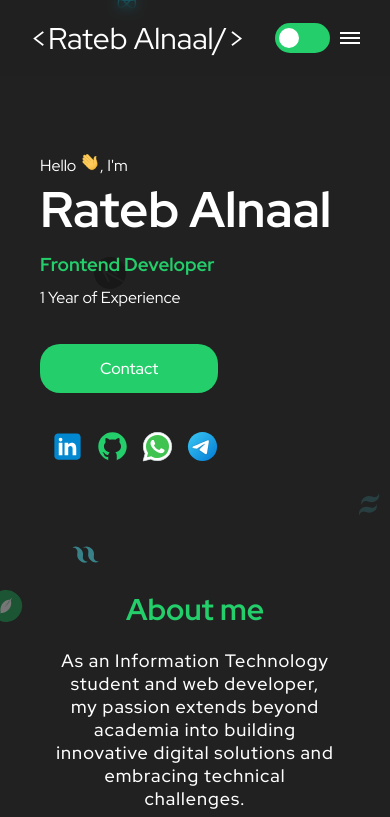
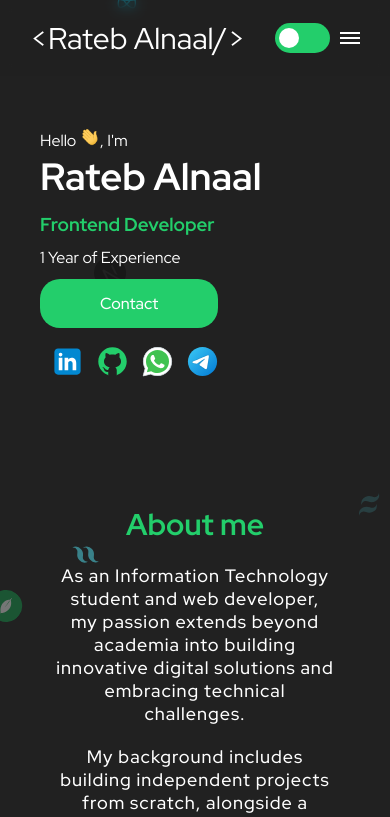
Before and after one commit to ratepnaal/Personal_Portofolio, a React (Create React App) app: page / in a window 390 px wide. Shown: the top 817 px of the page. Built offline with nearby package versions, Linux system fonts and the light colour scheme.

Commit message:
update ui for mobile

```diff
--- a/public/index.html
+++ b/public/index.html
@@ -11,6 +11,7 @@
 
     <title>Rateb Alnaal | Portfolio</title>
     <meta charset="utf-8" />
+    <meta name="viewport" content="width=device-width, initial-scale=1" />
 </head>
 
 <body>
--- a/src/components/Contact/styles.ts
+++ b/src/components/Contact/styles.ts
@@ -52,6 +52,7 @@ export const Container = styled.section`
 
 
   @media(max-width: 960px){
+    margin-top: 8rem;
     .contacts{
       flex-direction: column;
       div{
@@ -62,6 +63,22 @@ export const Container = styled.section`
 
   @media(max-width: 600px){
     padding: 0 1.5rem;
+  }
+
+  @media(max-width: 480px){
+    .contacts{
+      gap: 1rem;
+      div{
+        padding: 1.2rem 1.6rem;
+        gap: 1rem;
+        a{
+          font-size: 1.4rem;
+        }
+        img{
+          width: 3.2rem;
+        }
+      }
+    }
   }
 
 `
--- a/src/components/Header/styles.ts
+++ b/src/components/Header/styles.ts
@@ -151,6 +151,7 @@ export const Container = styled.header`
 
     .menu{
       display: block;
+      z-index: 1200;
     }
 
     nav {
@@ -170,6 +171,12 @@ export const Container = styled.header`
       left: 0;
       transition: opacity 0.25s;
       background-color: var(--green);
+      gap: 3rem;
+      z-index: 1100;
+
+      a {
+        font-size: 2.2rem;
+      }
 
       a.button{
         background-color: var(--pink);
--- a/src/components/Hero/styles.ts
+++ b/src/components/Hero/styles.ts
@@ -54,7 +54,7 @@ export const Container = styled.section`
 
   @media(max-width: 960px){
     display: block;
-    margin-top: 15%;
+    margin-top: 8rem;
     .hero-text{
 
       h1{
@@ -68,9 +68,23 @@ export const Container = styled.section`
   }
 
   @media(max-width: 600px){
-    margin-top: 28%;
+    margin-top: 8rem;
   }
   @media(max-width: 480px){
-    margin-top: 34%;
+    margin-top: 8rem;
+    .hero-text{
+      h1{
+        font-size: 3.8rem;
+      }
+      p.small-resume{
+        margin-bottom: 2.5rem;
+      }
+    }
+    .button{
+      margin-top: 3rem;
+    }
+    .social-media{
+      padding-top: 3rem;
+    }
   }
 `
--- a/src/components/Project/styles.ts
+++ b/src/components/Project/styles.ts
@@ -79,12 +79,14 @@ export const Container = styled.section`
   }
 
   @media (max-width: 960px){
+    margin-top: 8rem;
     .projects{
       grid-template-columns: 1fr 1fr;
     }
   }
 
   @media (max-width: 740px){
+    margin-top: 8rem;
     .projects{
       grid-template-columns: 1fr;
     }
@@ -92,5 +94,9 @@ export const Container = styled.section`
 
   @media (max-width: 600px){
     padding: 0 1.5rem;
+    h2{
+      font-size: 3rem;
+      margin-bottom: 2rem;
+    }
   }
 `
```
Also changed, not shown: src/components/About/styles.ts (+13 -13 lines).
